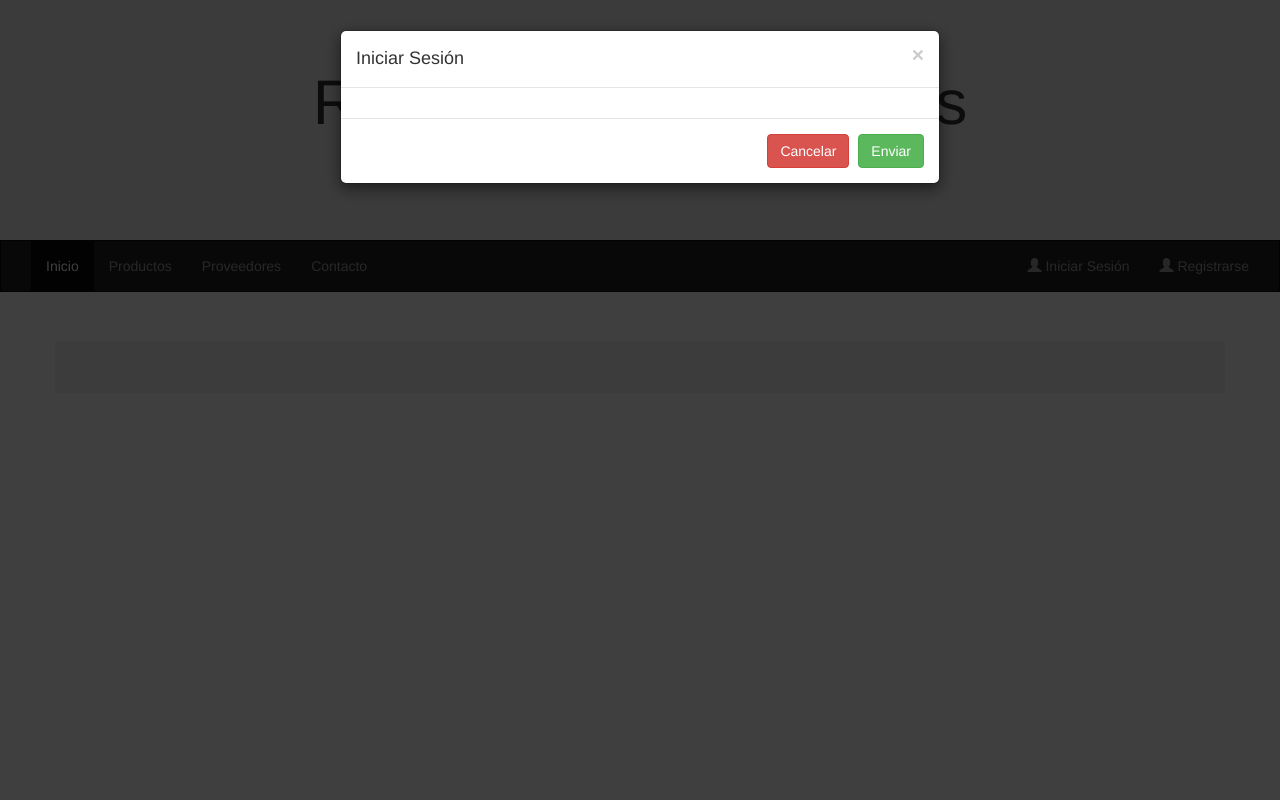
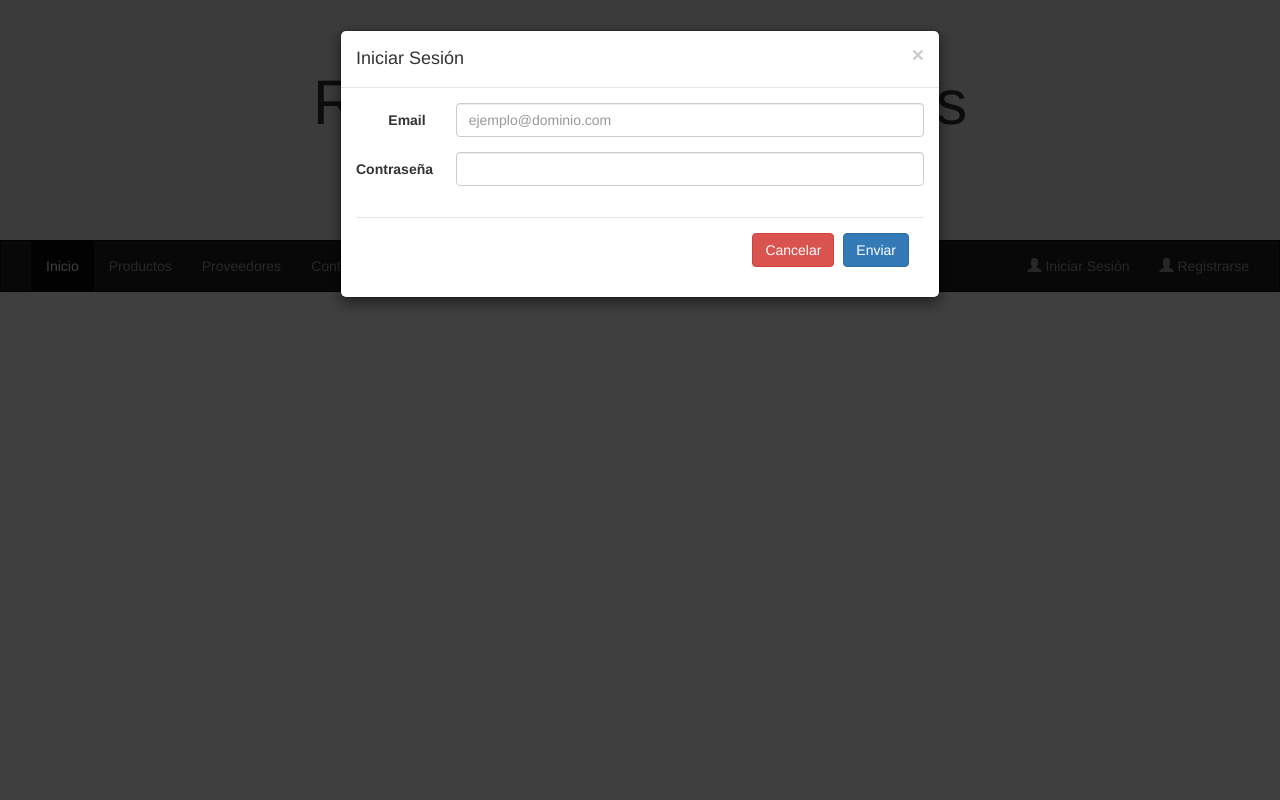
Before and after one commit to acominf/RequisitorDeVentas, a PHP site: page / in a window 1280 px wide, after a click on "Iniciar Sesión". Run offline with PHP 8.4, Linux system fonts and the light colour scheme; some libraries are stand-ins or nearby versions.

Commit message:
Se agregaron archivos php de login y registro

```diff
--- /dev/null
+++ b/partials/login.php
@@ -0,0 +1 @@
+<?php  ?>
--- /dev/null
+++ b/partials/modales.php
@@ -0,0 +1,73 @@
+<div class="modal fade" id="loginModal" role="dialog">
+    <div class="modal-dialog">
+      <div class="modal-content">
+        <div class="modal-header">
+          <button type="button" class="close" data-dismiss="modal">&times;</button>
+          <h4 class="modal-title">Iniciar Sesión</h4>
+        </div>
+        <div class="modal-body">
+          <form class="form-horizontal" role="form" method="post" action="index.php">
+            <div class="form-group">
+              <label for="email_login" class="col-sm-2 control-label">Email</label>
+              <div class="col-sm-10">
+                <input type="email" class="form-control" id="email_login" name="email_login" placeholder="ejemplo@dominio.com" value="">
+              </div>
+            </div>
+            <div class="form-group">
+              <label for="password_login" class="col-sm-2 control-label">Contraseña</label>
+              <div class="col-sm-10">
+                <input class="form-control" type="password" class="form-control" id="password_login" name="password_login"></input>
+              </div>
+            </div>
+            <div class="form-group">
+              <div class="col-sm-10 col-sm-offset-2">
+              </div>
+            </div>
+            <div class="modal-footer">
+              <button type="button" class="btn btn-danger" data-dismiss="modal">Cancelar</button>
+              <input id="submit_login" name="submit" type="submit" value="Enviar" class="btn btn-primary">
+            </div>
+          </form>
+      </div>
+    </div>
+</div>
+
+<div class="modal fade" id="registerModal" role="dialog">
+    <div class="modal-dialog">
+      <div class="modal-content">
+        <div class="modal-header">
+          <button type="button" class="close" data-dismiss="modal">&times;</button>
+          <h4 class="modal-title">Registro de Usuario</h4>
+        </div>
+        <div class="modal-body">
+          <form class="form-horizontal" role="form" method="post" action="index.php">
+            <div class="form-group">
+              <label for="name" class="col-sm-2 control-label">Nombre y Apellido</label>
+              <div class="col-sm-10">
+                <input type="text" class="form-control" id="name" name="name" placeholder="Nombre y Apellido" value="">
+              </div>
+            </div>
+            <div class="form-group">
+              <label for="email" class="col-sm-2 control-label">Email</label>
+              <div class="col-sm-10">
+                <input type="email" class="form-control" id="email" name="email" placeholder="ejemplo@dominio.com" value="">
+              </div>
+            </div>
+            <div class="form-group">
+              <label for="password" class="col-sm-2 control-label">Contraseña</label>
+              <div class="col-sm-10">
+                <input class="form-control" type="password" class="form-control" id="password" name="password"></input>
+              </div>
+            </div>
+            <div class="form-group">
+              <div class="col-sm-10 col-sm-offset-2">
+              </div>
+            </div>
+            <div class="modal-footer">
+              <button type="button" class="btn btn-danger" data-dismiss="modal">Cancelar</button>
+              <input id="submit" name="submit" type="submit" value="Enviar" class="btn btn-primary">
+            </div>
+          </form>
+      </div>
+    </div>
+</div>
--- a/partials/navbar.php
+++ b/partials/navbar.php
@@ -35,39 +35,4 @@
   </div>
 </nav>
 
-
-<div class="modal fade" id="loginModal" role="dialog">
-    <div class="modal-dialog">
-      <div class="modal-content">
-        <div class="modal-header">
-          <button type="button" class="close" data-dismiss="modal">&times;</button>
-          <h4 class="modal-title">Iniciar Sesión</h4>
-        </div>
-        <div class="modal-body">
-          <form></form>
-        </div>
-        <div class="modal-footer">
-          <button type="button" class="btn btn-danger" data-dismiss="modal">Cancelar</button>
-          <button type="button" class="btn btn-success" data-dismiss="modal">Enviar</button>
-        </div>
-      </div>
-    </div>
-</div>
-
-<div class="modal fade" id="registerModal" role="dialog">
-    <div class="modal-dialog">
-      <div class="modal-content">
-        <div class="modal-header">
-          <button type="button" class="close" data-dismiss="modal">&times;</button>
-          <h4 class="modal-title">Registro de Usuario</h4>
-        </div>
-        <div class="modal-body">
-          <form></form>
-        </div>
-        <div class="modal-footer">
-          <button type="button" class="btn btn-danger" data-dismiss="modal">Cancelar</button>
-          <button type="button" class="btn btn-success" data-dismiss="modal">Enviar</button>
-        </div>
-      </div>
-    </div>
-</div>
+<?php include 'partials/modales.php'; ?>
--- /dev/null
+++ b/partials/signin.php
@@ -0,0 +1 @@
+<?php  ?>
```
